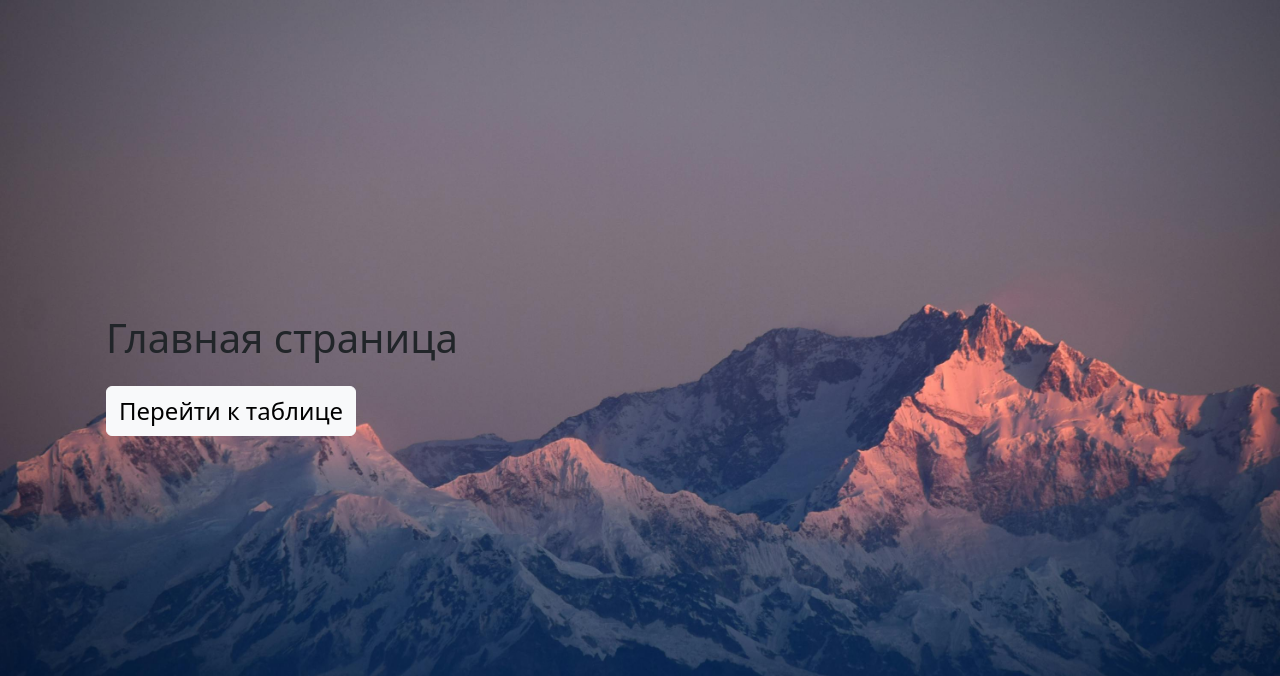
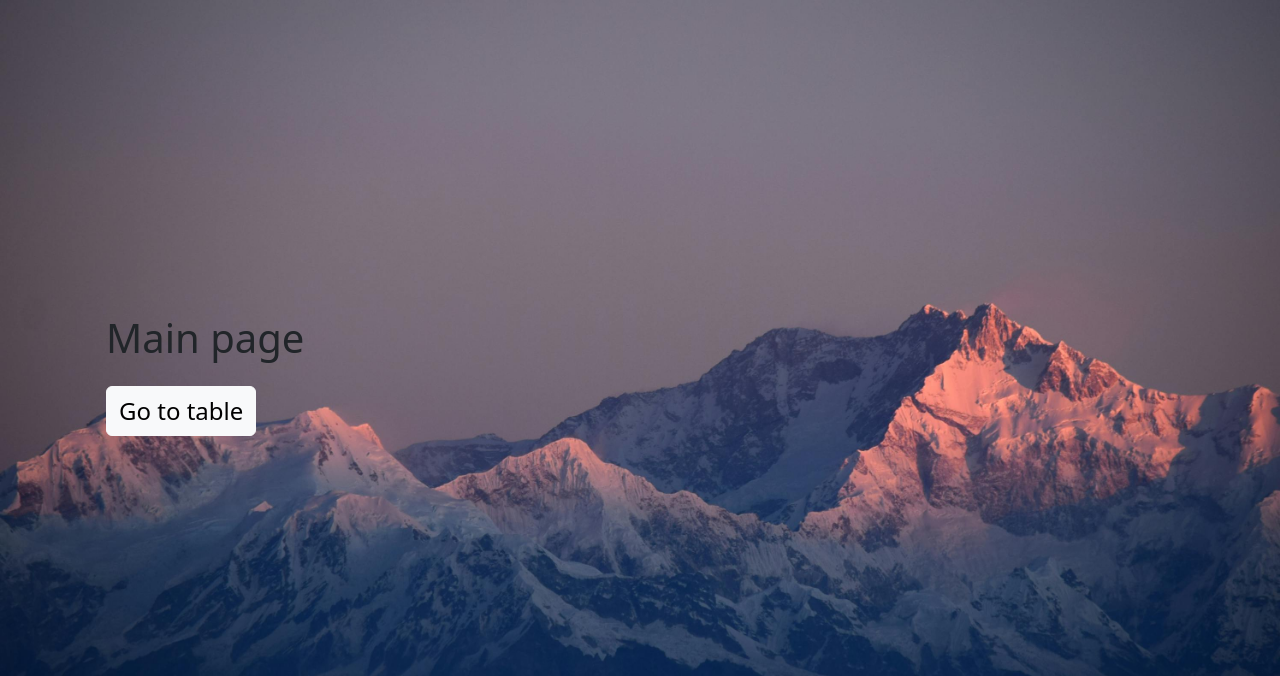
Before and after one commit to levina-anna/Bookstore, a Django app: template AdminPanel/DataTableApp/templates/DataTableApp/index.html in a window 1280 px wide. Shown: the top 676 px of the page. Run offline with Django 3.2, Linux system fonts and the light colour scheme; the template is opened without the code that fills it, so the values that code supplies are empty; some libraries are stand-ins or nearby versions.

Commit message:
Обновлена главная страница

```diff
--- a/AdminPanel/DataTableApp/templates/DataTableApp/index.html
+++ b/AdminPanel/DataTableApp/templates/DataTableApp/index.html
@@ -1,8 +1,8 @@
 {% extends 'DataTableApp/base.html' %}
 {% block content %}
 
-    <h1>Главная страница</h1>
-    <a href="{% url 'cost_table' %}" class="btn btn-light fs-4 btn-hover mt-3">Перейти к таблице</a>
+    <h1>Main page</h1>
+    <a href="{% url 'cost_table' %}" class="btn btn-light fs-4 btn-hover mt-3">Go to table</a>
 
 
 {% endblock %}
```
